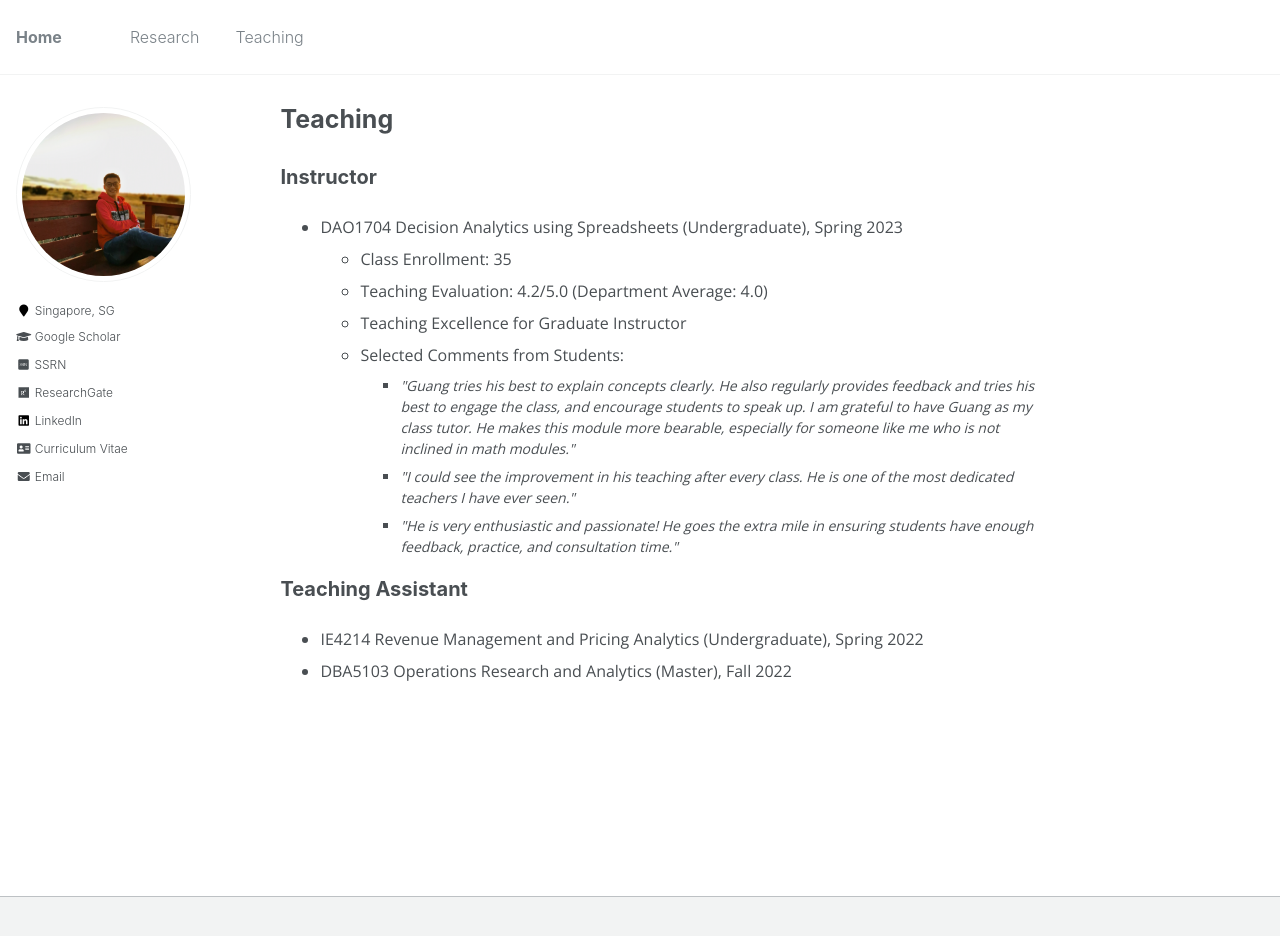
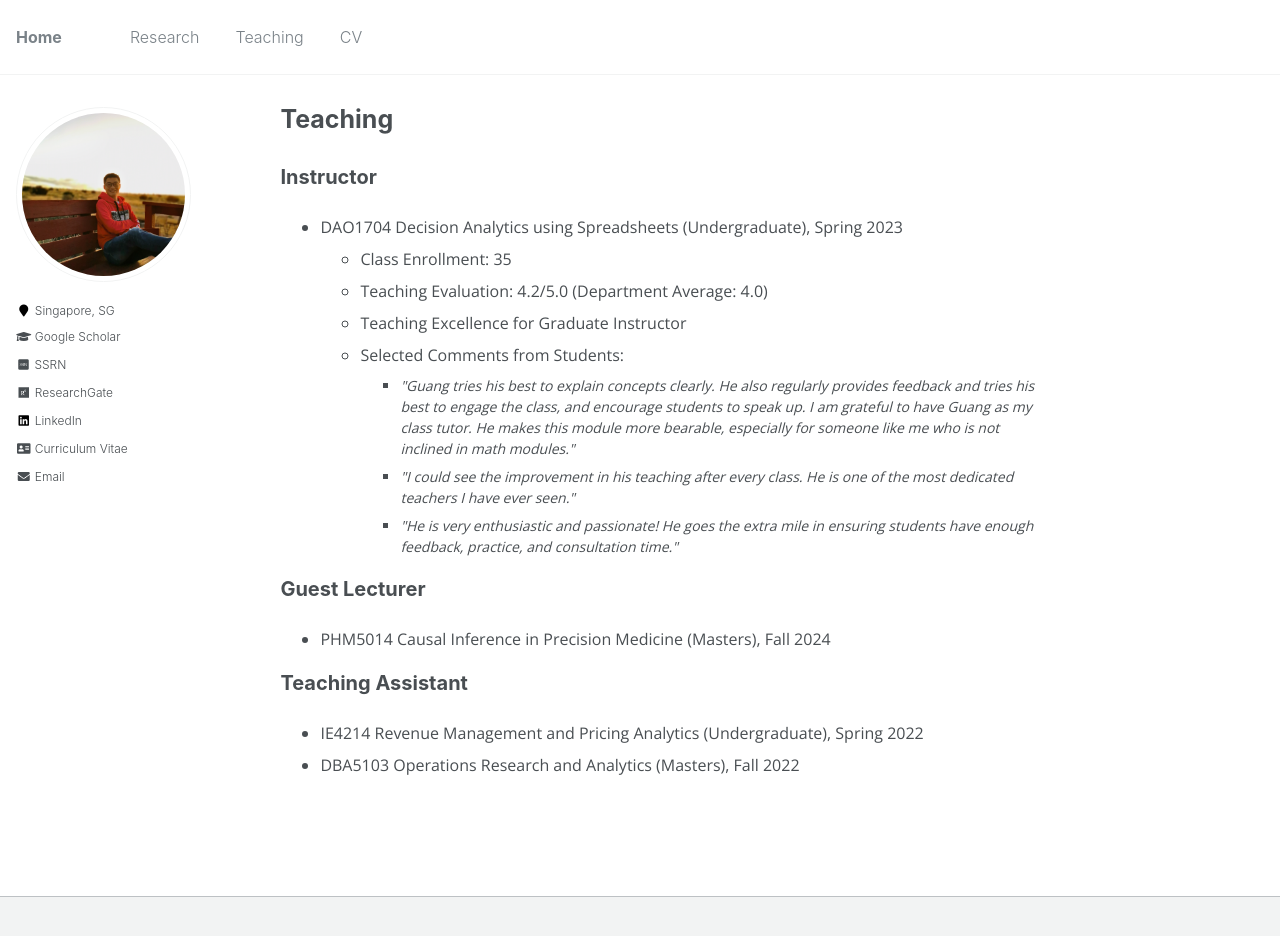
Before and after one commit to gcheng-nus/gcheng-nus.github.io, a Jekyll site: the page built from _pages/teaching.md, in a window 1280 px wide and 961 px high. Shown: the top 936 px of the window. Built offline with Jekyll 4.4.1, drawn with Linux system fonts in a browser that asks for light colours; some web fonts are replaced; comment, search, counter and statistics services are not loaded.

Commit message:
update page

```diff
--- a/_data/navigation.yml
+++ b/_data/navigation.yml
@@ -6,3 +6,6 @@ main:
 
   - title: "Teaching"
     url: /teaching/
+
+  - title: "CV"
+    url: /cv/
--- a/_pages/teaching.md
+++ b/_pages/teaching.md
@@ -27,10 +27,15 @@ author_profile: true
 		</ul>
 </ul>
 
+<h2 style="margin-top: 1em;">Guest Lecturer</h2>
+<ul>
+	<li>PHM5014 Causal Inference in Precision Medicine (Masters), Fall 2024</li>
+</ul>
+
 <h2 style="margin-top: 1em;">Teaching Assistant</h2>
 <ul>
 	<li>IE4214 Revenue Management and Pricing Analytics (Undergraduate), Spring 2022</li>
-	<li>DBA5103 Operations Research and Analytics (Master), Fall 2022</li>
+	<li>DBA5103 Operations Research and Analytics (Masters), Fall 2022</li>
 </ul>
 
 </body>
```
Also changed, not shown: _pages/awards.md (deleted, +0 -16 lines), _pages/cv.md (added, +17 -0 lines), _pages/research.md (+4 -4 lines), 4 other files.
